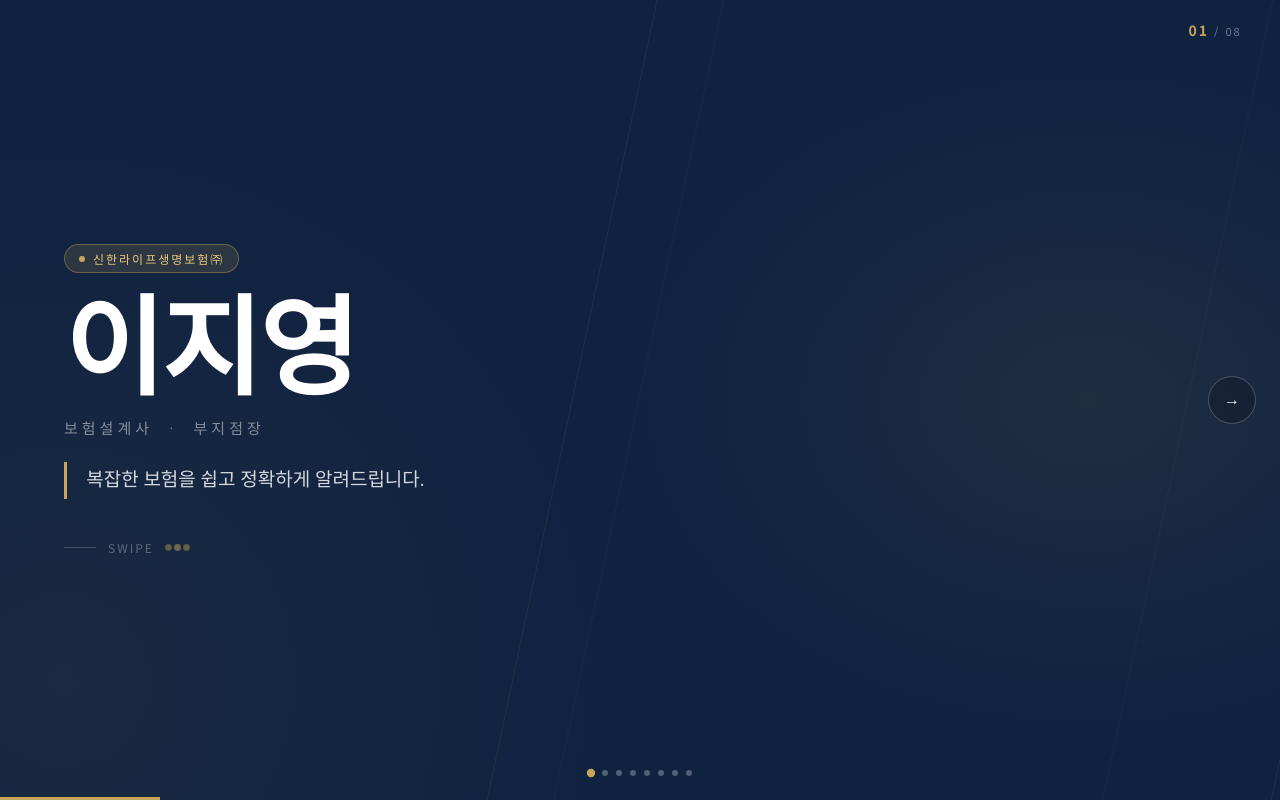
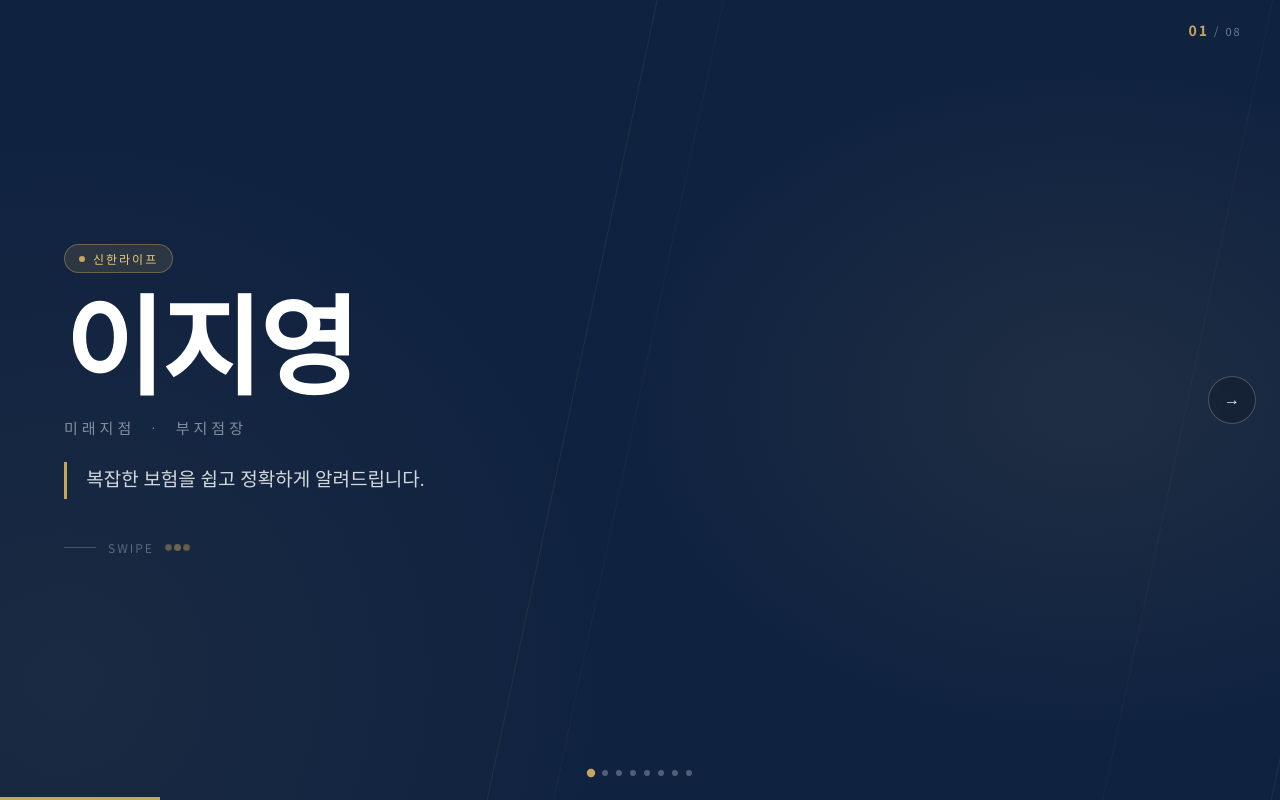
Before and after one commit to myFunnyVa1entine/jiyoung, a plain HTML site: page index.html in a window 1280 px wide. Drawn offline with Linux system fonts and the light colour scheme.

Commit message:
ADD : Change texts

```diff
--- a/index.html
+++ b/index.html
@@ -21,9 +21,9 @@
         <div class="slide s1">
           <div class="s1-deco"></div>
           <div class="inner">
-            <div class="badge fu">신한라이프생명보험㈜</div>
+            <div class="badge fu">신한라이프</div>
             <div class="ttl fu">이<em>지</em>영</div>
-            <div class="sub fu">보험설계사 &nbsp;·&nbsp; 부지점장</div>
+            <div class="sub fu">미래지점 &nbsp;·&nbsp; 부지점장</div>
             <div class="tagline fu">
               복잡한 보험을 쉽고 정확하게 알려드립니다.
             </div>
```
